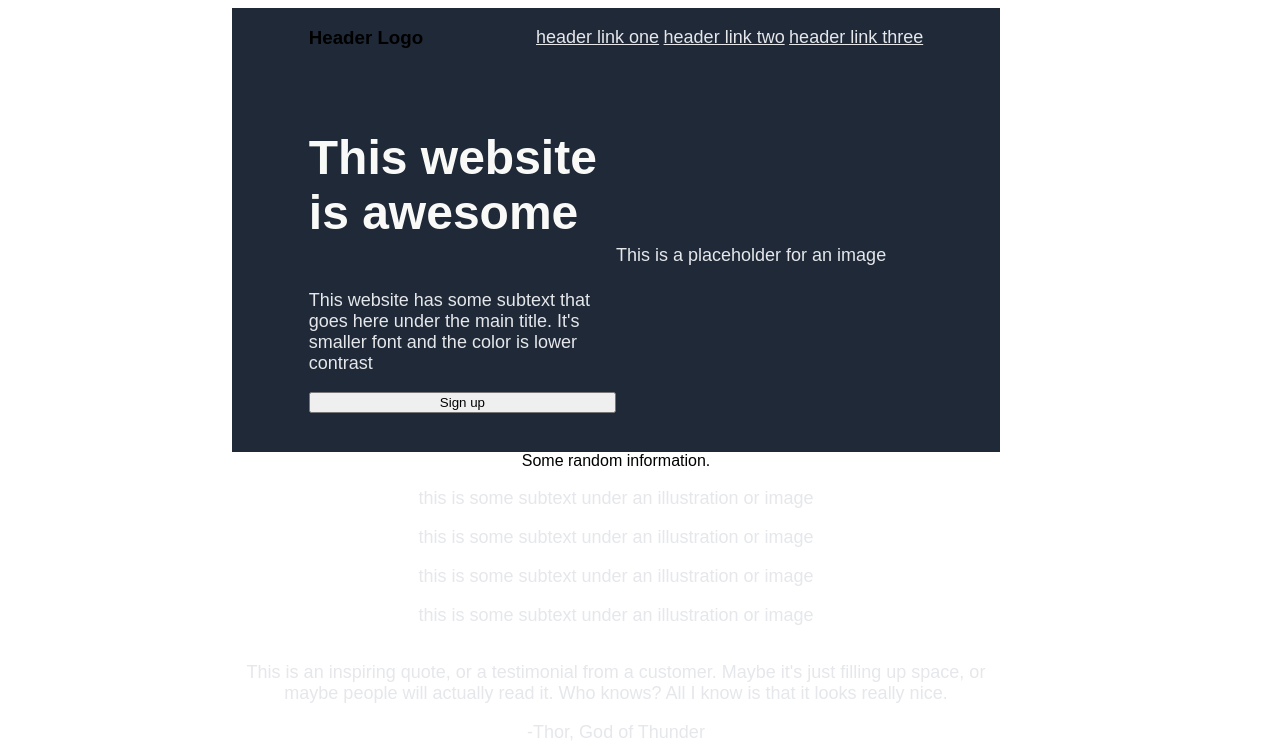
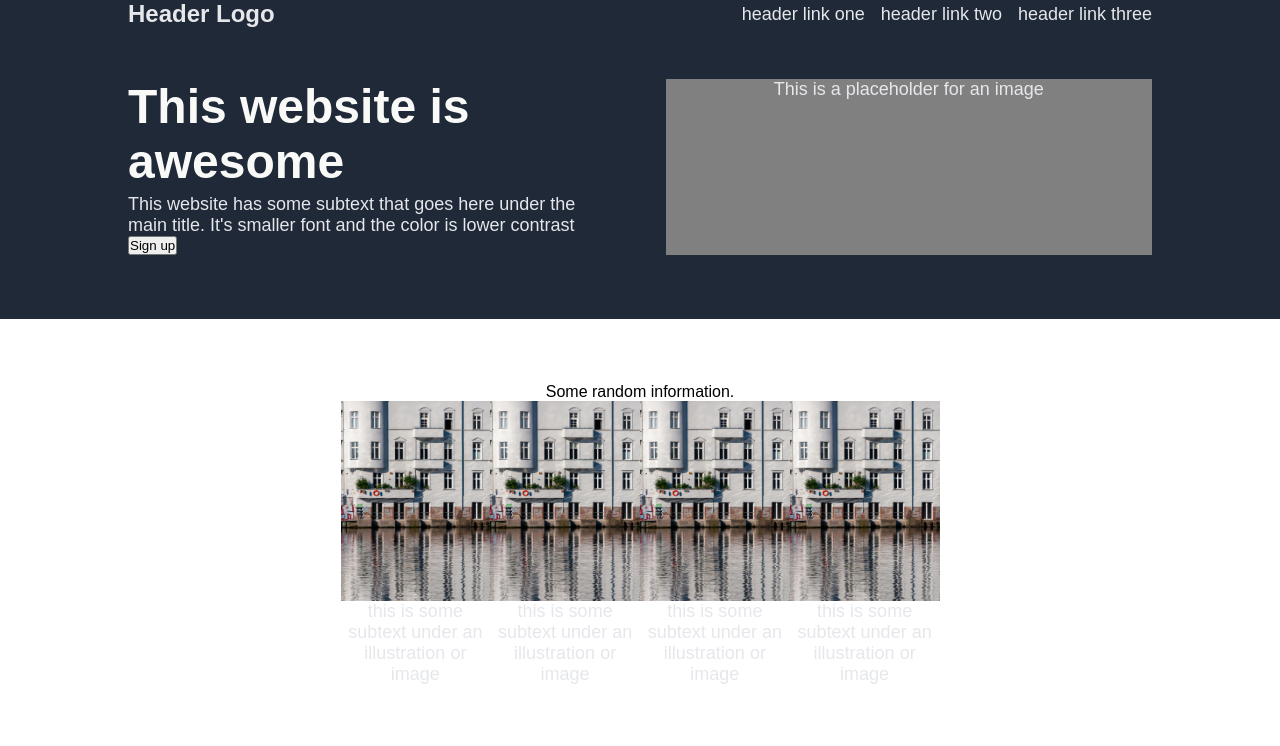
Before and after one commit to JKMwape/Landing-page, a plain HTML site: page index.html in a window 1280 px wide. Shown: the top 746 px of the page. Drawn offline with Linux system fonts and the light colour scheme.

Commit message:
Change index.html and style.css

```diff
--- a/index.html
+++ b/index.html
@@ -18,12 +18,12 @@
                 </div>
             </div>
             <div class="bottom">
-                <div class="left-header">
+                <div class="left">
                     <h1>This website is awesome</h1>
                     <p>This website has some subtext that goes here under the main title. It's smaller font and the color is lower contrast</p>
                     <button>Sign up</button>
                 </div>
-                <div class="right-header">
+                <div class="right">
                     <p>This is a placeholder for an image</p>
                 </div>
             </div>
@@ -32,28 +32,33 @@
             <div>Some random information.</div>
             <div>
                 <div>
-                    <div></div>
+                    <img src="images/water.jpg">
                     <p>this is some subtext under an illustration or image</p>
                 </div>
                 <div>
-                    <div></div>
+                    <img src="images/water.jpg">
                     <p>this is some subtext under an illustration or image</p>
                 </div>
                 <div>
-                    <div></div>
+                    <img src="images/water.jpg">
                     <p>this is some subtext under an illustration or image</p>
                 </div>
                 <div>
-                    <div></div>
+                    <img src="images/water.jpg">
                     <p>this is some subtext under an illustration or image</p>
                 </div>
             </div>
         </div>
         <div class="review">
+                <div id="left">
                     <p>This is an inspiring quote, or a testimonial from a customer. Maybe it's just filling up space, or maybe people will actually read it. Who knows? All I know is that it looks really nice.</p>
+                </div>
+                <div id="right">
                     <p>-Thor, God of Thunder</p>
                 </div>
+        </div>
         <div class="banner">
+            <div class="banner-box">
                 <div>
                     <h4>Call to action! It's time!</h4>
                     <p>Sign up for our product by clicking that button right over there!</p>
@@ -63,5 +68,9 @@
                 </div>
             </div>
         </div>
+        <div class="footer">
+            <p>Copyright &copy; The Odin project 2024</p>
+        </div>
+    </div>
 </body>
 </html>
--- a/style.css
+++ b/style.css
@@ -1,14 +1,18 @@
+*{
+    padding: 0;
+    margin: 0;
+}
+
 body{
-    text-align: center;
+    /* text-align: center; */
     font-family: sans-serif;
-    width: 75%;
-    padding: 0 10%;
+    width: 100%;
 }
 
 .container{
     display: flex;
     flex-direction: column;
-    padding: 0 10%;
+    /* padding: 0 10%; */
 }
 
 .header{
@@ -16,6 +20,12 @@ body{
     flex-direction: column;
     background-color: #1F2937;
     padding: 0 10% 5% 10%;
+    color: #E5E7EB;
+}
+
+.header.button{
+    text-align: left;
+    width: 100px;
 }
 
 .top{
@@ -25,25 +35,37 @@ body{
     margin-bottom: 5%;
 }
 
+.top div{
+    display: flex;
+    gap: 16px;
+    font-size: 18px;
+}
+
 .bottom{
     display: flex;
-    align-items: center;
+    justify-content: space-between;
+    align-items: stretch;
 }
 
 .bottom div{
-    display: flex;
-    flex-direction: column;
-    justify-content: center;
-    flex: 1;
+    width: 47.5%;
 }
 
-.bottom p{
+.bottom .left p{
     text-align: left;
+    margin-top: 0px;
+}
+
+.bottom .right{
+    display: flex;
+    justify-content: center;
+    background-color: gray;
 }
 
 p, a{
     font-size: 18px;
     color: #E5E7EB;
+    text-decoration: none;
 }
 
 h1{
@@ -51,4 +73,85 @@ h1{
     font-size: 48px;
     font-weight: 800;
     color: #F9FAF8;
+    margin-bottom: 5px;
 }
+
+h3{
+    font-size: 24px;
+}
+
+.right-header p{
+    text-align: center;
+}
+
+/*This is for the content section*/
+
+.content{
+    display: flex;
+    flex-direction: column;
+    align-items: center;
+    padding: 5%;
+}
+
+.content div{
+    display: flex;
+    flex-wrap: wrap;
+    justify-content: center;
+}
+
+.content div div{
+    width: 13%;
+    display: flex;
+    justify-content: center;
+    text-align: center;
+    text-wrap: wrap;
+}
+
+img{
+    width: 200px;
+    height: 200px;
+}
+
+/*This is for the review section*/
+
+.review{
+    display: flex;
+    flex-direction: column;
+    background-color: #e5e7eb;
+}
+
+.review p{
+    font-size: 36px;
+    color: #1f2937;
+}
+
+#left{
+    font-style: italic;
+    padding: 7% 28.5% 0 28.5%;
+}
+
+#right{
+    font-style: normal;
+    padding: 0 30% 7% 30%;
+    text-align: right;
+}
+
+/*This is for the banner section*/
+
+.banner-box{
+    display: flex;
+    background-color: #3882f6;
+    justify-content: space-around;
+    padding: 5%;
+    margin: 5% 20%;
+    border-radius: 15px 15px 15px 15px;
+    align-items: center;
+}
+
+/*This is for the footer*/
+
+.footer{
+    background-color: #1f2937;
+    text-align: center;
+    padding: 3%;
+}
```
Also changed, not shown: images/water.jpg (added). Lines whose indentation alone changed are shown as unchanged.
